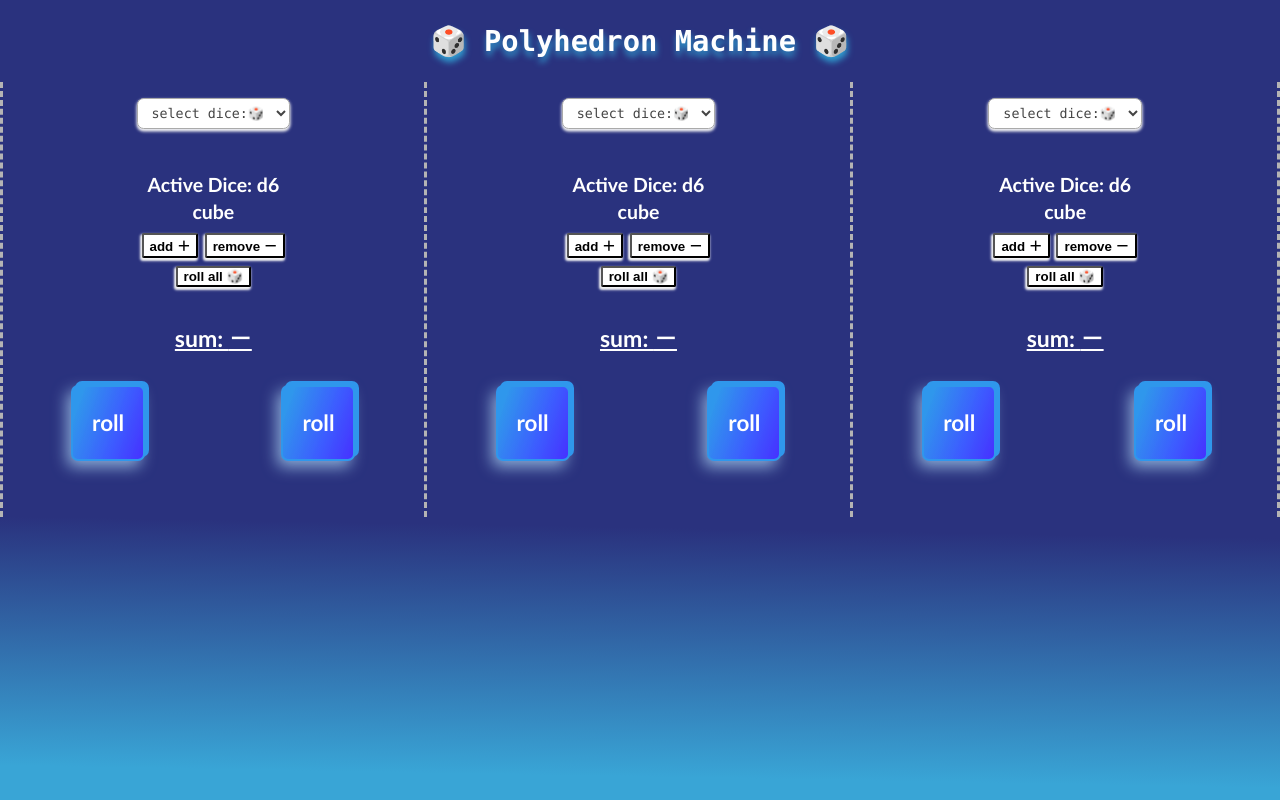
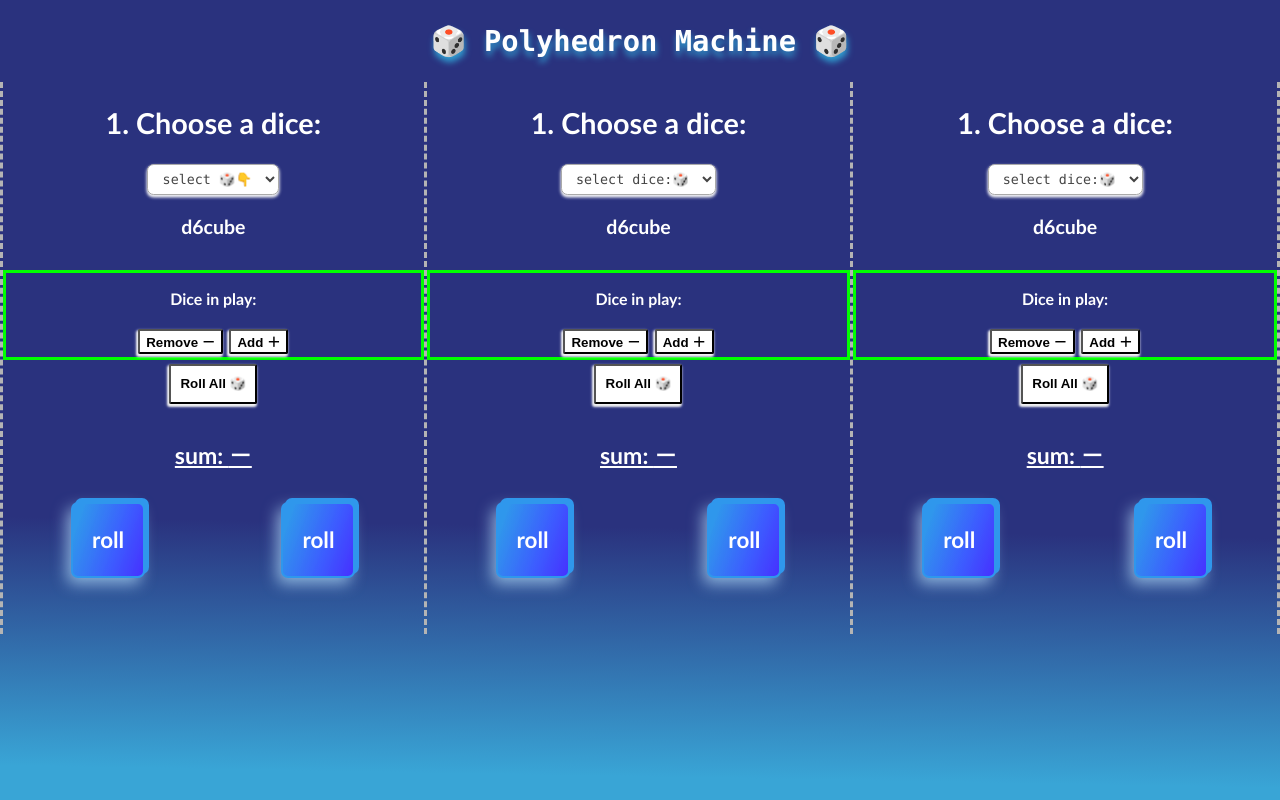
Before and after one commit to hazieon/PolyhedronMachine, a React (Create React App) app: page / in a window 1280 px wide. Built offline with nearby package versions, Linux system fonts and the light colour scheme.

Commit message:
rearrange ui to be more self explanatory

```diff
--- a/src/App.css
+++ b/src/App.css
@@ -45,7 +45,7 @@ body {
   padding: 6px 10px;
   color: #444;
   line-height: 1.3;
-  min-width: 12vw;
+  min-width: fit-content;
   max-width: 30%; /* useful when width is set to anything other than 100% */
   box-sizing: border-box;
   border: 1px solid #aaa;
--- a/src/App.js
+++ b/src/App.js
@@ -14,6 +14,7 @@ function App() {
         <div id="dice-column" className="d6-zone">
           {
             <div className="selectContainer">
+              <h2>1. Choose a dice:</h2>
               <select
                 className="select"
                 onChange={(event) => {
@@ -22,7 +23,7 @@ function App() {
                 }}
               >
                 <option value={d6} selected disabled hidden>
-                  select dice:🎲
+                  select 🎲👇
                 </option>
                 <option key="d4" id="d4" value={d4}>
                   d4
@@ -59,6 +60,7 @@ function App() {
           </div>
         </div>
         <div id="dice-column" className="d10-zone">
+          <h2>1. Choose a dice:</h2>
           {
             <select
               className="select"
@@ -104,6 +106,7 @@ function App() {
           </div>
         </div>
         <div id="dice-column" className="d12-zone">
+          <h2>1. Choose a dice:</h2>
           {
             <select
               className="select"
--- a/src/components/dice/index.js
+++ b/src/components/dice/index.js
@@ -4,7 +4,7 @@ import styles from "./index.module.css";
 function Dice({ type }) {
   const [roll, setRoll] = useState("roll");
   const [number, setNumber] = useState(1);
-  const [diceArr, setDiceArr] = useState([{ roll: "roll" },{ roll: "roll" }]);
+  const [diceArr, setDiceArr] = useState([{ roll: "roll" }, { roll: "roll" }]);
   const [sum, setSum] = useState(0);
 
   function randomRoll(i) {
@@ -54,9 +54,7 @@ function Dice({ type }) {
   return (
     <div className={styles.diceContainer}>
       <div className={styles.diceTextBox}>
-        <h2 className={styles.activeDiceText}>
-          Active Dice: {"d" + type.length}
-        </h2>
+        <h2 className={styles.activeDiceText}>{"d" + type.length}</h2>
         <h2 className={styles.activeDiceText}>
           {type.length === 2
             ? "coin"
@@ -80,11 +78,14 @@ function Dice({ type }) {
         </h2>
       </div>
       <div className={styles.buttonBox}>
-        <button onClick={addQuantity}>add ＋</button>
-        <button onClick={subtractQuantity}>remove －</button>
+        <h5 className={styles.numberOfDiceText}>Dice in play:</h5>
+
+        <button onClick={subtractQuantity}>Remove －</button>
+        <button onClick={addQuantity}>Add ＋</button>
       </div>
-      <button onClick={rollAll}>roll all 🎲</button>
-
+      <button className={styles.rollAllButton} onClick={rollAll}>
+        Roll All 🎲
+      </button>
       <h4 className={styles.sum}>sum: {sum ? sum : "－"}</h4>
       <div className={styles.diceRowContainer}>
         {diceArr.map((d, i) => {
@@ -97,7 +98,6 @@ function Dice({ type }) {
               >
                 <h3>{d.roll}</h3>
               </div>
-              {/* <button >roll </button> */}
             </>
           );
         })}
--- a/src/components/dice/index.module.css
+++ b/src/components/dice/index.module.css
@@ -1,5 +1,5 @@
 .diceContainer {
-  margin-top: 3rem;
+  margin-top: 1rem;
   margin-bottom: 2rem;
 }
 
@@ -32,8 +32,7 @@
 
 .dice:hover {
   filter: saturate(1.5);
-  box-shadow: 4px -4px 0px rgb(62, 148, 219),
-    -4px 6px 16px rgb(193, 229, 255);
+  box-shadow: 4px -4px 0px rgb(62, 148, 219), -4px 6px 16px rgb(193, 229, 255);
   transform: rotate(10deg);
   transform: rotate(-10deg);
 }
@@ -69,7 +68,10 @@ button {
   box-shadow: -1px 2px 2.3px 1px whitesmoke;
   font-weight: bold;
 }
-
+.rollAllButton {
+  min-height: 2.5rem;
+  min-width: 5.5rem;
+}
 button:hover {
   cursor: pointer;
   transform: rotateY(30deg);
@@ -81,8 +83,10 @@ button:hover {
 .diceTextBox {
   margin: auto;
   text-align: center;
-  max-width: 20vw;
+  max-width: 50vw;
   line-height: 120%;
+  display: flex;
+  justify-content: center;
 }
 
 .activeDiceText {
@@ -90,10 +94,16 @@ button:hover {
   margin-bottom: -5px;
   user-select: none;
   cursor: pointer;
+  line-height: 0px;
+  height: 0px;
 }
-
+.numberOfDiceText {
+  line-height: 0px;
+  height: 0px;
+}
 .buttonBox {
-  margin-top: 1rem;
+  margin-top: 3rem;
+  border: 3px solid lime;
 }
 .sum {
   font-size: larger;
```
